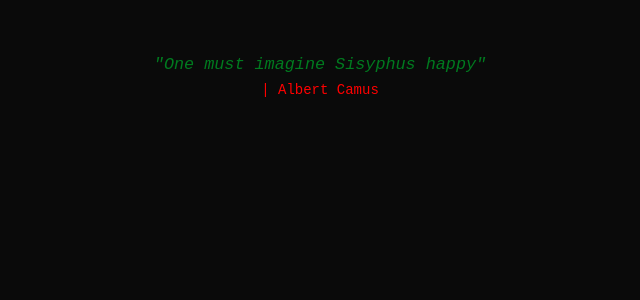
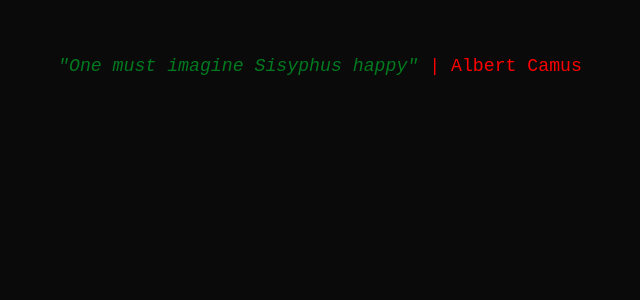
Before and after one commit to tedfiedler/sisyphus-bbs, a FastAPI app: template frontend/templates/home.html in a window 1280 px wide. Shown: the top 300 px of the page, without its empty margins (320-960 px from the left). Run offline with FastAPI, Linux system fonts and the light colour scheme; the template is opened without the code that fills it, so the values that code supplies are empty.

Commit message:
Update home page quote to single line, increase font, left-align message
Co-Authored-By: Claude Opus 4.6 <noreply@anthropic.com>

```diff
--- a/frontend/templates/home.html
+++ b/frontend/templates/home.html
@@ -2,11 +2,10 @@
 {% block title %}Home{% endblock %}
 {% block content %}
 <div style="text-align: center; margin-top: 2rem;">
-    <p style="color: var(--dim); font-style: italic; font-size: 1.2em;">"One must imagine Sisyphus happy"</p>
-    <p style="color: red;">| Albert Camus</p>
+    <p style="font-size: 1.3em;"><span style="color: var(--dim); font-style: italic;">"One must imagine Sisyphus happy"</span> <span style="color: red;">| Albert Camus</span></p>
 </div>
 {% if landing_message %}
-<div class="box" style="max-width: 600px; margin: 2rem auto; text-align: center;">
+<div class="box" style="max-width: 600px; margin: 2rem auto; text-align: left;">
     <div class="post-body">{{ landing_message }}</div>
 </div>
 {% endif %}
```
